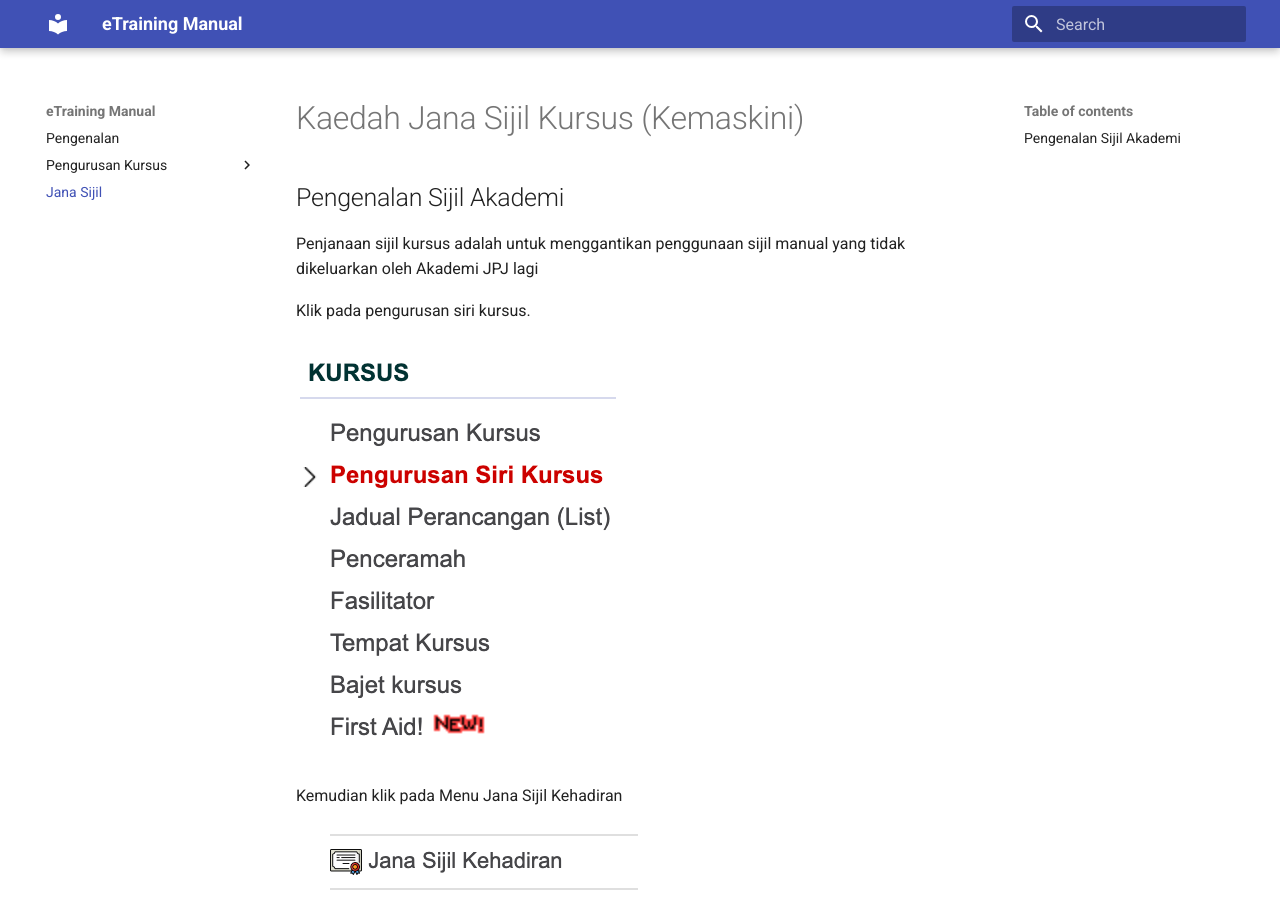
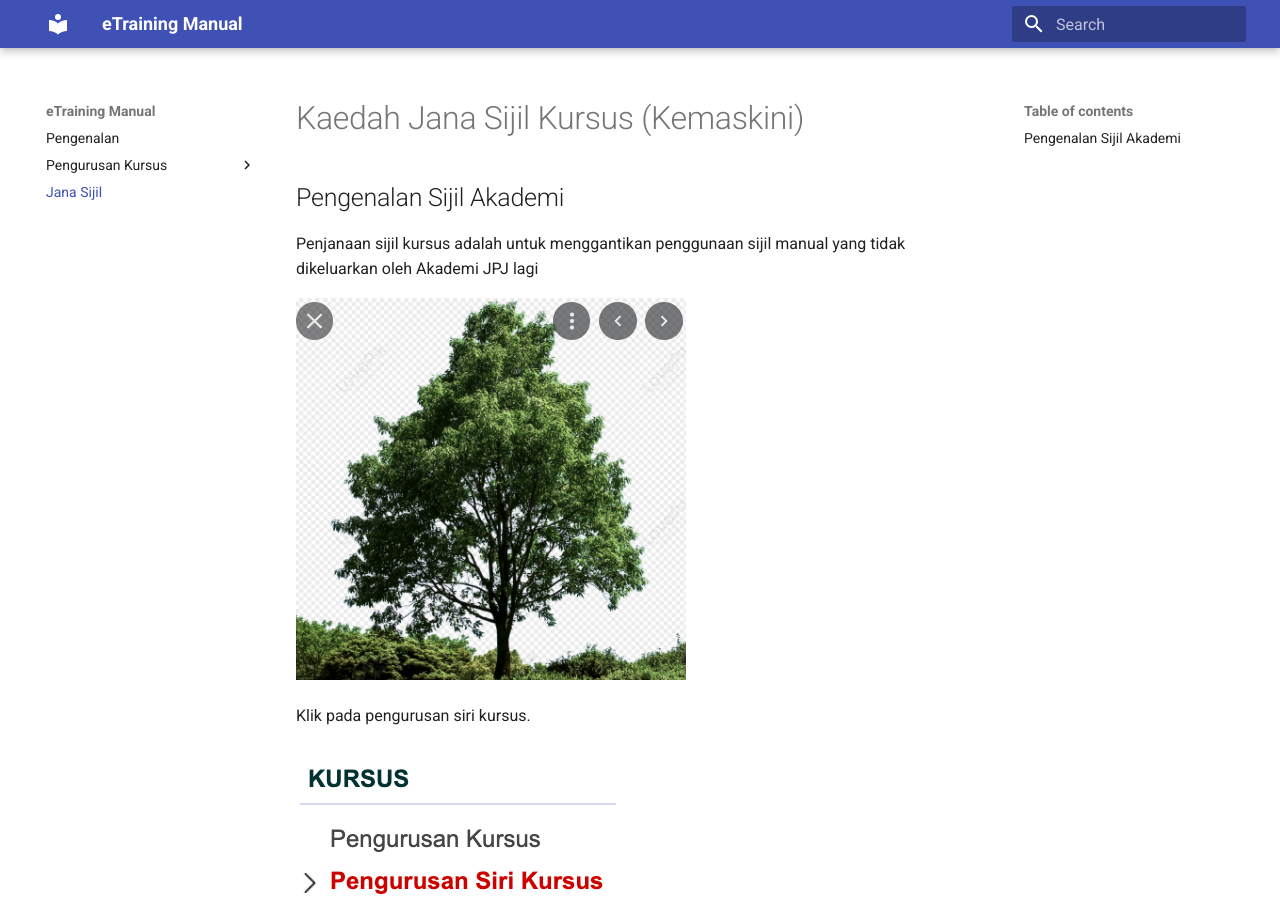
Before and after one commit to sarzwana/hello-mkdocs, an MkDocs documentation site: the page built from docs/Create_Sijil.md, in a window 1280 px wide and 900 px high. Built offline with MkDocs 1.6.1 and Material for MkDocs 9.7.7, drawn with Linux system fonts in a browser that asks for light colours.

Commit message:
Update pokok

```diff
--- a/docs/Create_Sijil.md
+++ b/docs/Create_Sijil.md
@@ -4,6 +4,7 @@
 
 Penjanaan sijil kursus adalah untuk menggantikan penggunaan sijil manual yang tidak dikeluarkan oleh Akademi JPJ lagi
 
+![Pokok Besar](img/tree.png)
 
 Klik pada pengurusan siri kursus.
 
```
Also changed, not shown: docs/img/tree.png (added).
